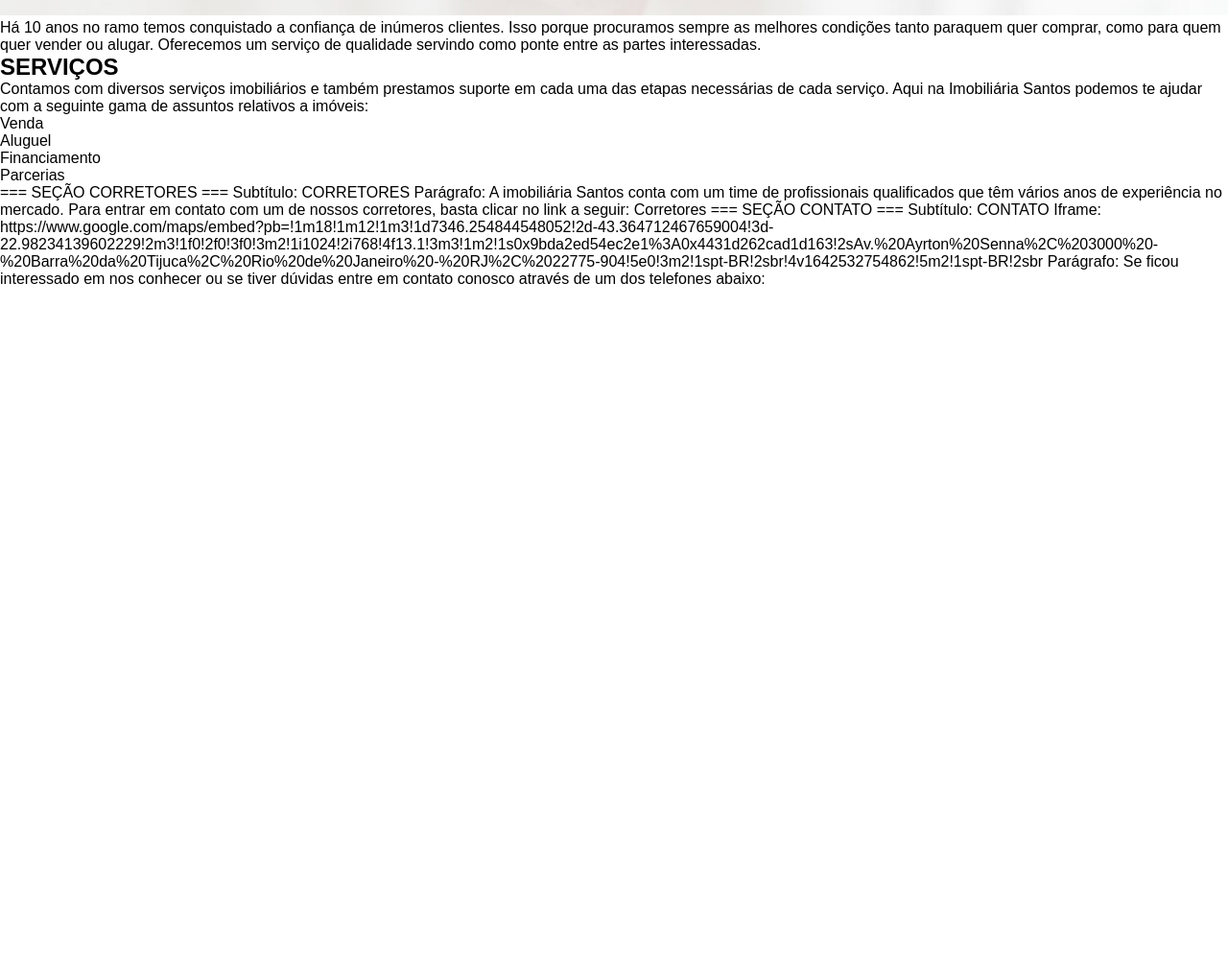
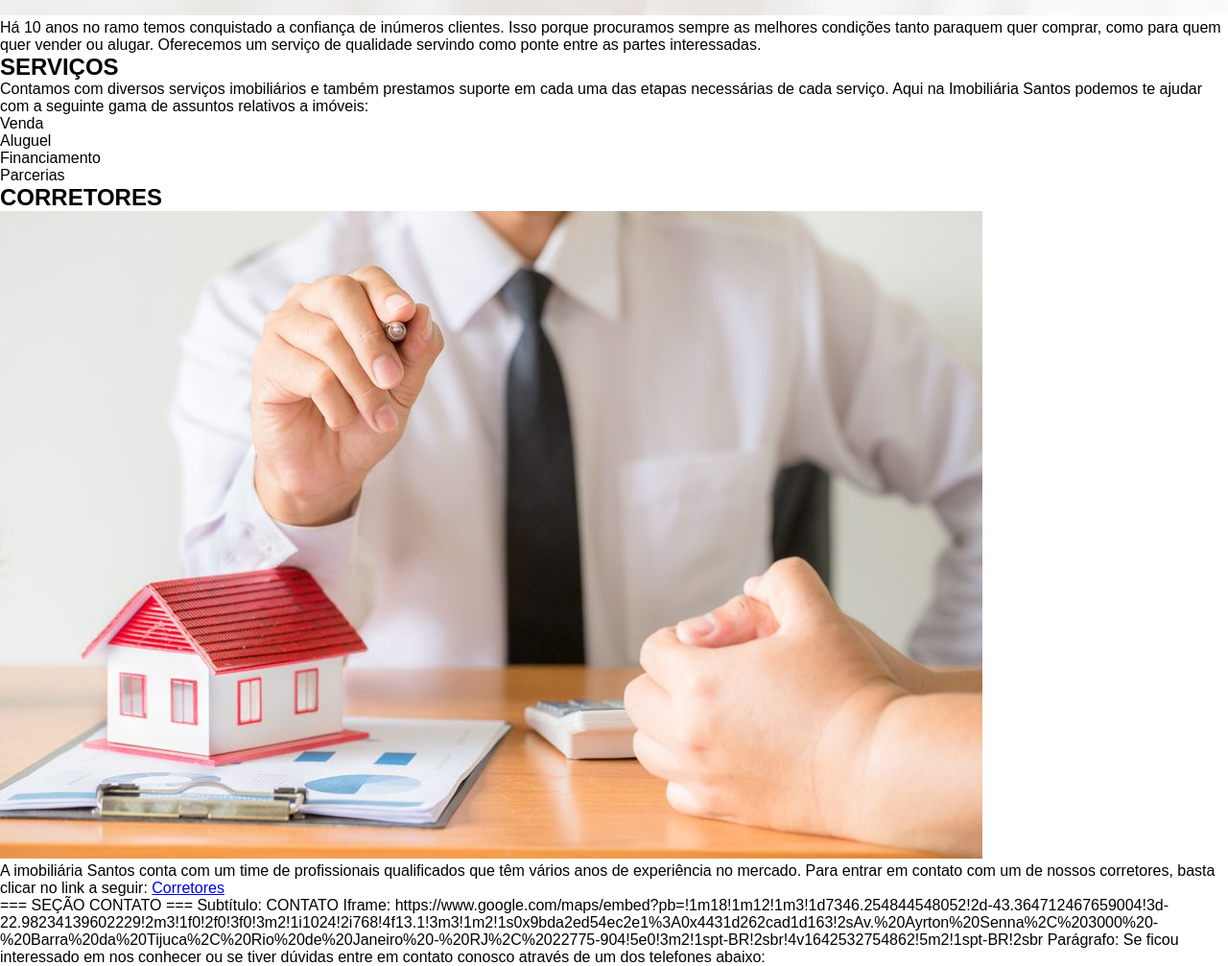
Before and after one commit to uryel-farias/imobiliaria-Santos, a plain HTML site: page index.html in a window 1280 px wide. Shown: the part 1590-2597 px from the top of the page at 96% size. Before the commit the page ends 1890 px from the top, so only its background shows below. Drawn offline with Linux system fonts and the light colour scheme.

Commit message:
html dos corretores

```diff
--- a/index.html
+++ b/index.html
@@ -47,9 +47,11 @@
 </div>
 
 
-=== SEÇÃO CORRETORES ===
-Subtítulo: CORRETORES
-Parágrafo: A imobiliária Santos conta com um time de profissionais qualificados que têm vários anos de experiência no mercado. Para entrar em contato com um de nossos corretores, basta clicar no link a seguir: Corretores
+<div class="corretores" id="corretores">
+    <h2 class="corretores-subtitulo">CORRETORES</h2>
+    <img class="corretores-img" src="/assets/corretores.jpg" alt="imagem de um corretor negociando">
+    <p class="corretores-paragrafo">A <span>imobiliária Santos</span> conta com um time de profissionais qualificados que têm vários anos de experiência no mercado. Para entrar em contato com um de nossos corretores, basta clicar no link a seguir: <a href="mailto:@corretores">Corretores</a></p>
+</div>
 
 === SEÇÃO CONTATO ===
 Subtítulo: CONTATO
```
